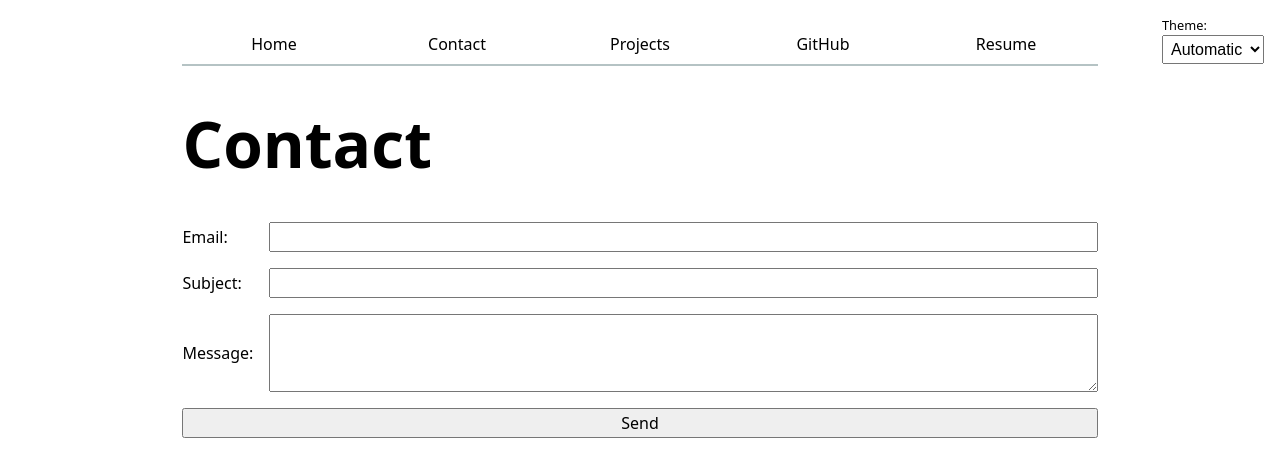
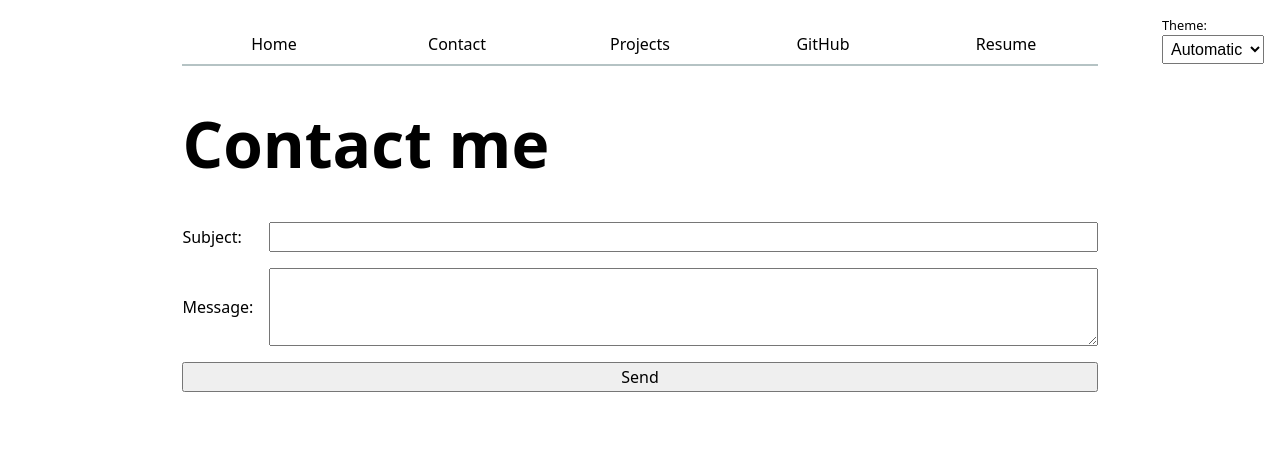
Before and after one commit to ZiyaoZzz/ZiyaoZhouPortfolio, a plain HTML site: page contact/index.html in a window 1280 px wide. Drawn offline with Linux system fonts and the light colour scheme.

Commit message:
fixed contact page

```diff
--- a/contact/index.html
+++ b/contact/index.html
@@ -9,10 +9,10 @@
 <body>
 
     <title>contact</title>
-    <h1>Contact</h1>
+    <h1>Contact me</h1>
     <form id="contact-form">
-        <label for="email">Email:</label>
-        <input type="email" id="email" name="email" required>
+        <!-- <label for="email">Email:</label>
+        <input type="email" id="email" name="email" required> -->
         <label for="subject">Subject:</label>
         <input type="text" id="subject" name="subject" required>
         <label for="body">Message:</label>
```
